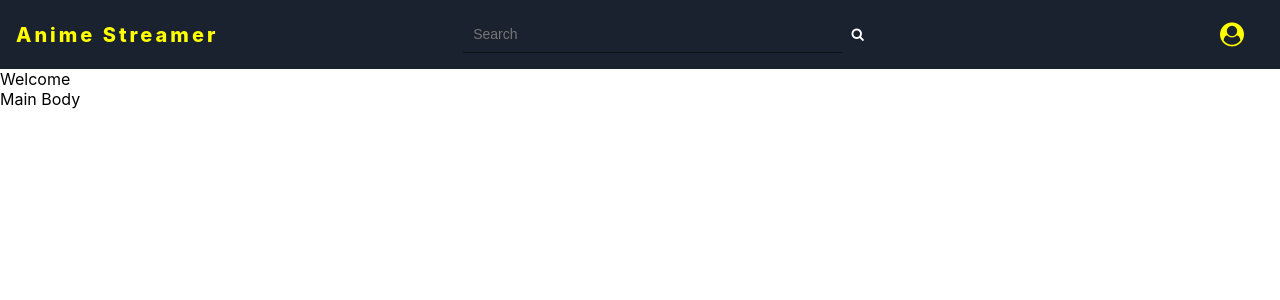
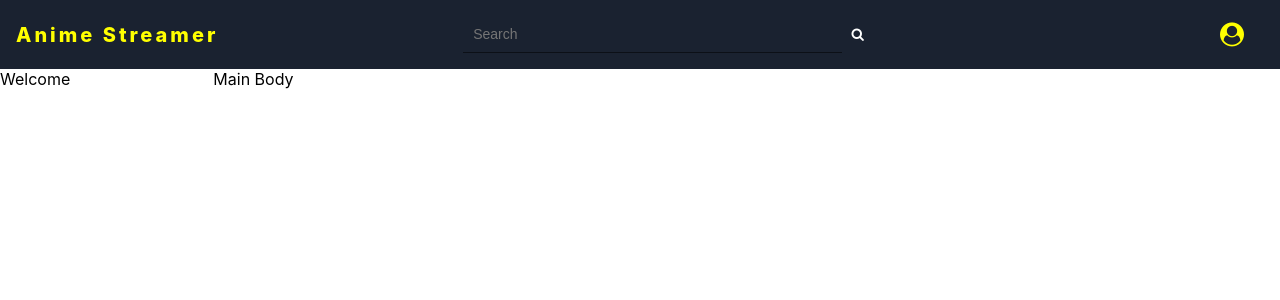
Before and after one commit to PlabanKr/Anime-Streaming-Webapp, a React (Create React App) app: page / in a window 1280 px wide. Shown: the top 300 px of the page. Built offline with nearby package versions, Linux system fonts and the light colour scheme.

Commit message:
divide space for sidemenu and body

```diff
--- a/src/styles/App.css
+++ b/src/styles/App.css
@@ -1,3 +1,9 @@
 .app-body {
   height: 100vh;
 }
+
+.body {
+  height: 100%;
+  display: grid;
+  grid-template-columns: 1fr 5fr;
+}
```
